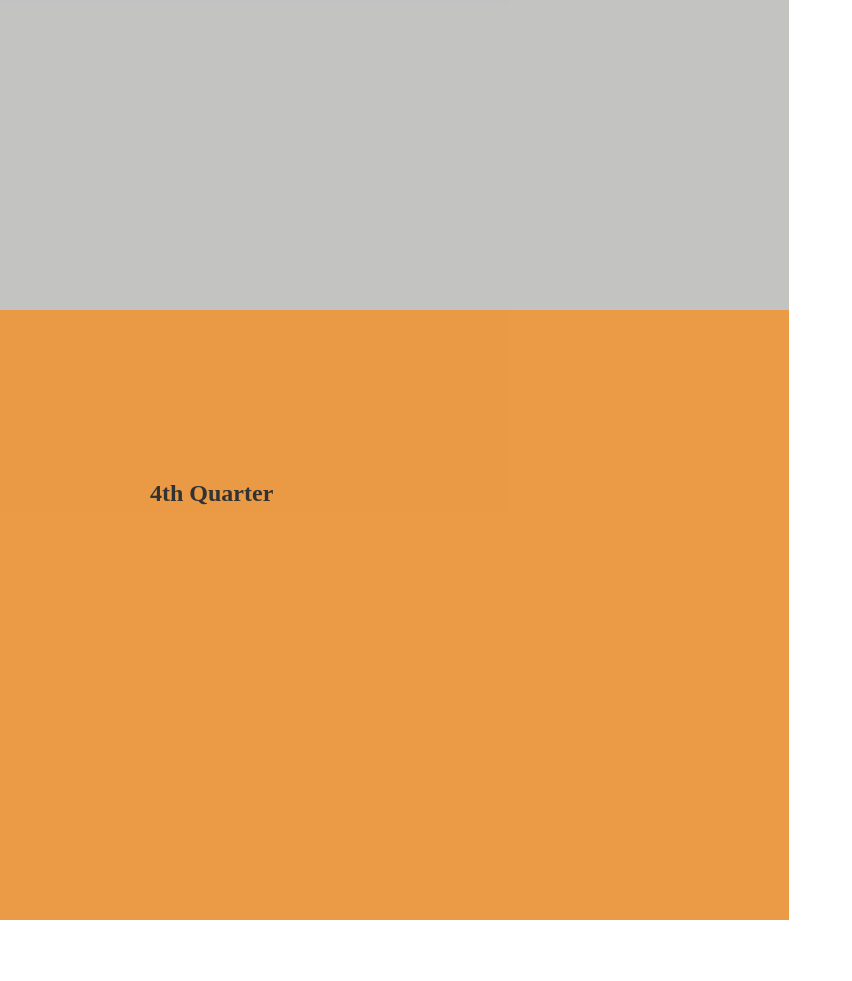
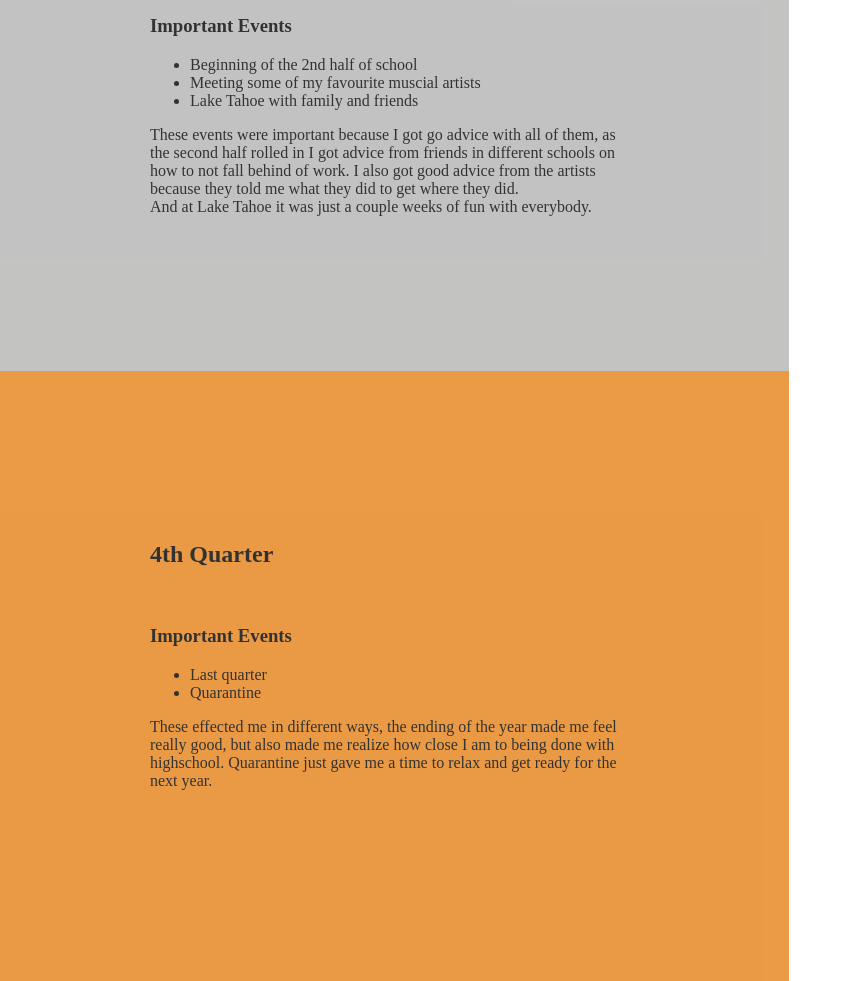
Before and after one commit to MichaelPBrown/MayIntersession, a plain HTML site: page index.html in a window 1280 px wide. Shown: the part 1520-2501 px from the top of the page, without its empty margins (0-852 px from the left). Before the commit the page ends 2440 px from the top, so only its background shows below. Drawn offline with Linux system fonts and the light colour scheme.

Commit message:
Add files via upload

```diff
--- a/index.html
+++ b/index.html
@@ -6,7 +6,10 @@
 <title>Recap</title>
 </head>
 <body>
+
+
     <div class="bg"><div class="row">
+      <header style="background-color:grey; height: 40px; opacity:0.7;"><h1 style="text-align:center;">Impactful Timeline</h1></header>
         <div class="column" style="background-color:#e68217;">
           <h2>1st Quarter</h2>
           <br><h3>Important Events</h3>
@@ -31,11 +34,23 @@
         </div>
         <div class="column" style="background-color:#b5b4b3;">
           <h2>3rd Quarter</h2>
-
-        </div>
+          <br><h3>Important Events</h3>
+          <ul>
+      <li>Beginning of the 2nd half of school</li>
+      <li>Meeting some of my favourite muscial artists</li>
+      <li>Lake Tahoe with family and friends</li>
+    </ul>
+<p> These events were important because I got go advice with all of them, as the second half rolled in I got advice from friends in different schools on how to not fall behind of work. I also got good advice from the artists
+  because they told me what they did to get where they did.<br> And at Lake Tahoe it was just a couple weeks of fun with everybody.
+</p>        </div>
         <div class="column" style="background-color:#e68217;">
           <h2>4th Quarter</h2>
-
+          <br><h3>Important Events</h3>
+          <ul>
+      <li>Last quarter</li>
+      <li>Quarantine</li>
+    </ul>
+      <p>These effected me in different ways, the ending of the year made me feel really good, but also made me realize how close I am to being done with highschool. Quarantine just gave me a time to relax and get ready for the next year.</p>
         </div>
       </div></div>
 
--- a/style.css
+++ b/style.css
@@ -16,7 +16,7 @@
 
 
 body, html {
-  height: 100%;
+  height: 101.5%;
   margin: 0;
 }
 
```
